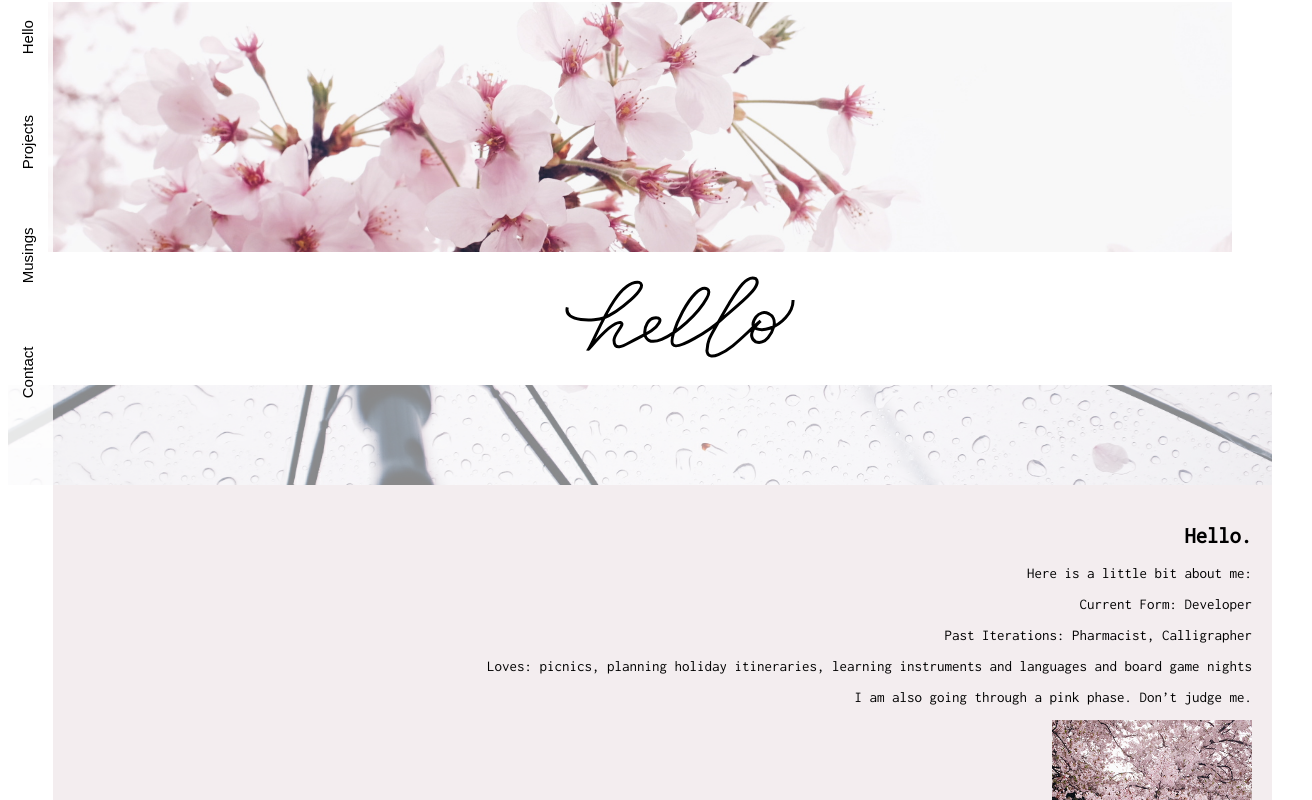
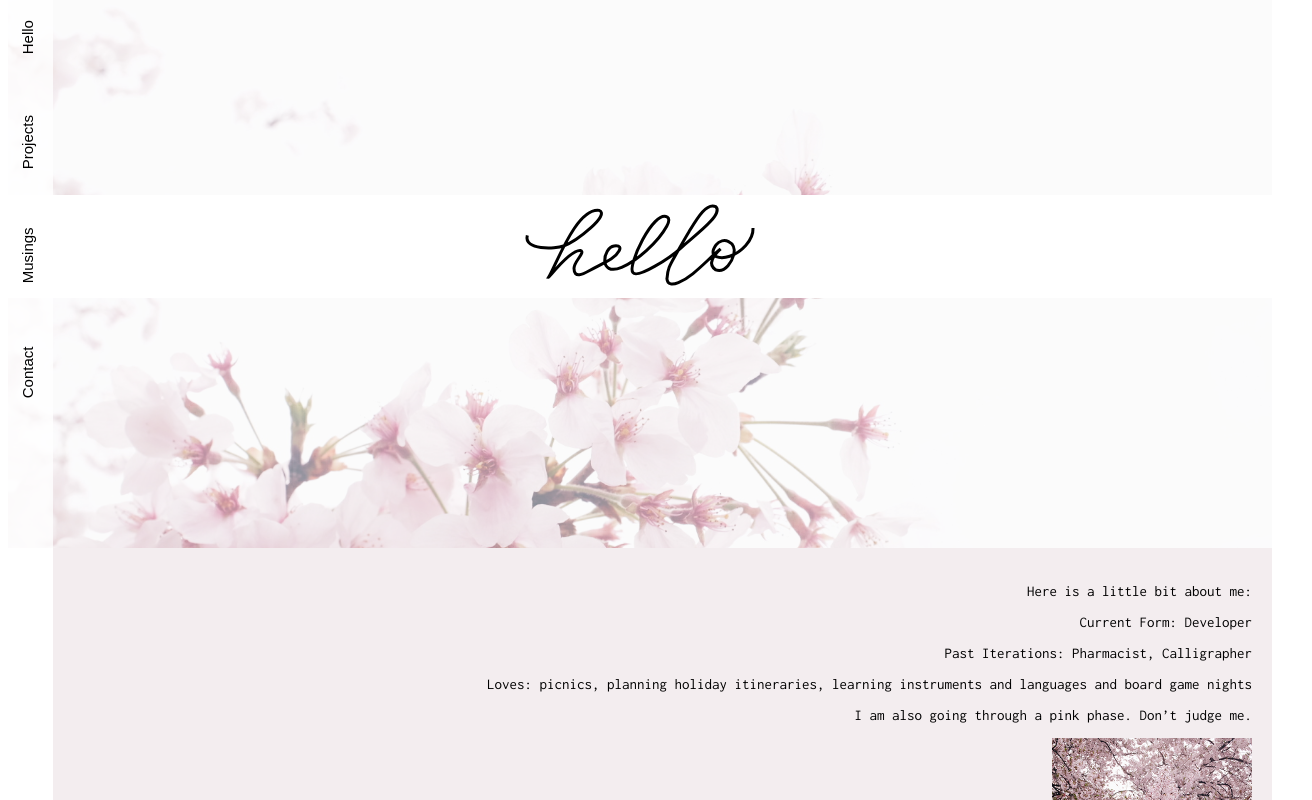
Before and after one commit to Cloudilicious/cloudilicious.github.io, a plain HTML site: page index.html in a window 1280 px wide. Shown: the part 63-863 px from the top of the page, 1312 px wide, since content can reach past the window. Drawn offline with Linux system fonts and the light colour scheme; a web font is replaced by a local one.

Commit message:
Update index.html and styles.css

```diff
--- a/index.html
+++ b/index.html
@@ -18,10 +18,11 @@
     <img src="/images/Sharon.svg" width="150px">
   </header>
 
+  <div class="sakura">
+  </div>
+
   <header class="splash">
-    <figure class="sakura">
-    </figure>
-    <figure class="hello-position">
+    <div class="hello-position">
       <svg version="1.1" id="Layer_1" xmlns="http://www.w3.org/2000/svg" xmlns:xlink="http://www.w3.org/1999/xlink" x="0px" y="0px"
          width="400.025px" height="100.006px" viewBox="0 0 400.025 100.006" enable-background="new 0 0 400.025 100.006"
          xml:space="preserve">
@@ -36,7 +37,7 @@
         c9.944,3.408,16.545-9.553,18.024-15.377c3.228-12.699-11.31-18.532-17.784-9.505c-9.499,13.244,5.612,13.892,13.651,11.22
         c11.151-3.707,23.771-15.593,23.331-28.23"/>
       </svg>
-    </figure>
+    </div>
   </header>
 
   <nav class="menu">
@@ -58,7 +59,6 @@
   </div>
 
   <section class="hello" id="hello">
-    <h1>Hello.</h1>
     <p>Here is a little bit about me:</p>
     <p>Current Form: Developer</p>
     <p>Past Iterations: Pharmacist, Calligrapher<p>
--- a/styles.css
+++ b/styles.css
@@ -2,6 +2,7 @@ body {
   font-family: 'Inconsolata', 'Cutive Mono', monospace;
   font-size: 15px;
 }
+
 
 .figure-text {
   font-size: 12px;
@@ -9,12 +10,18 @@ body {
 }
 
 .sakura {
-  background-image: url("/images/sakura.jpg");
-  background-size: cover;
-  height: 300px;
-  background-attachment: fixed;
-  background-position: left;
+    /* The image used */
+    background-image: url("/images/sakura.jpg");
+    opacity: 0.5;
+    /* Set a specific height */
+    height: 250px;
+    z-index: 2000;
 
+    /* Create the parallax scrolling effect */
+    background-attachment: fixed;
+    background-position: relative;
+    background-repeat: no-repeat;
+    background-size: cover;
 }
 
 .name {
@@ -32,6 +39,8 @@ body {
   text-align: center;
   background-color: transparent;
   width: 100%;
+  top: 300px;
+  margin: 0;
 }
 
 .path {
@@ -95,10 +104,10 @@ body {
 
 .parallax1 {
     /* The image used */
-    background-image: url("/images/EverythingisCovered.jpg");
+    background-image: url("/images/sakura.jpg");
     opacity: 0.5;
     /* Set a specific height */
-    height: 100px;
+    height: 250px;
 
     /* Create the parallax scrolling effect */
     background-attachment: fixed;
@@ -113,7 +122,7 @@ body {
     opacity: 0.5;
 
     /* Set a specific height */
-    height: 100px;
+    height: 150px;
 
     /* Create the parallax scrolling effect */
     background-attachment: fixed;
@@ -124,11 +133,11 @@ body {
 
 .parallax3 {
     /* The image used */
-    background-image: url("/images/footer.jpg");
+    background-image: url("/images/lookingforward.jpg");
     opacity: 0.6;
 
     /* Set a specific height */
-    height: 100px;
+    height: 150px;
 
     /* Create the parallax scrolling effect */
     background-attachment: fixed;
```
